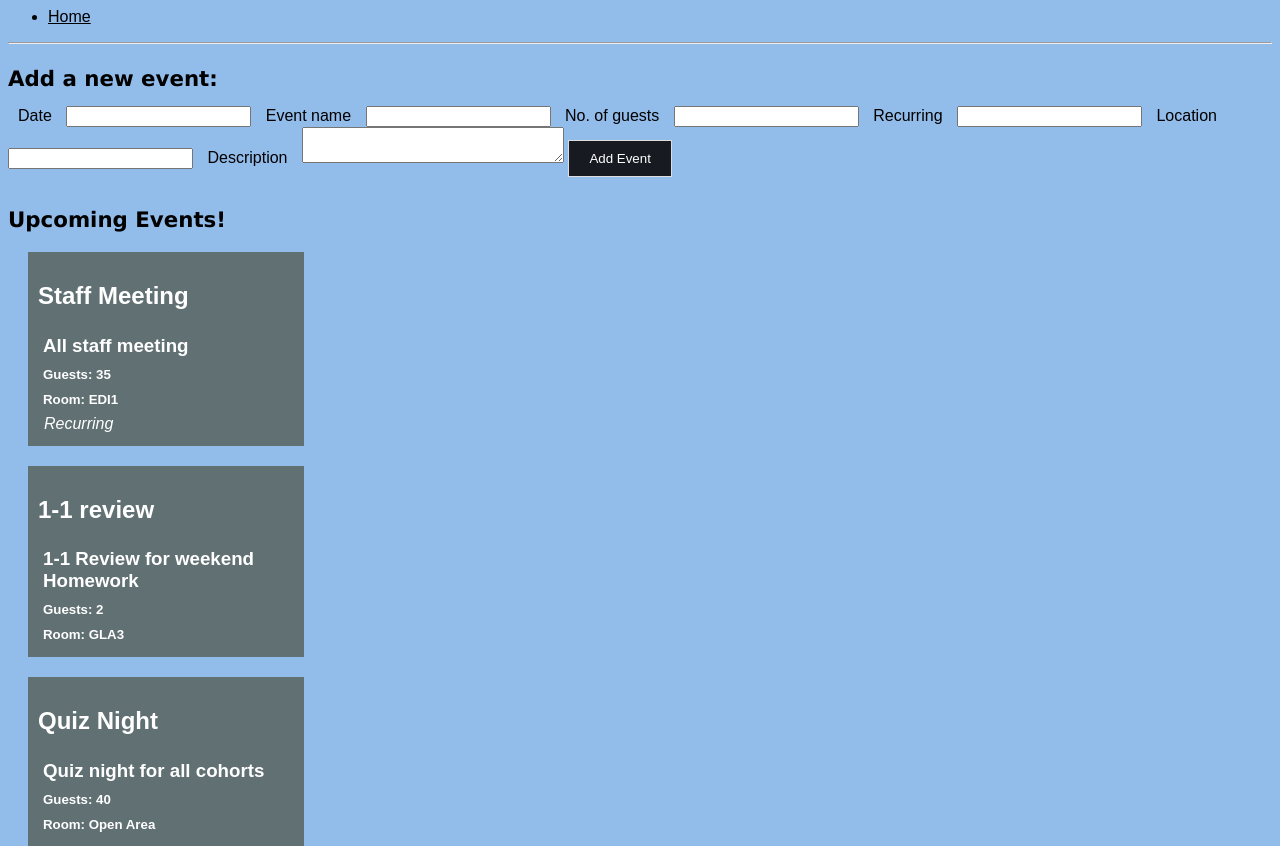
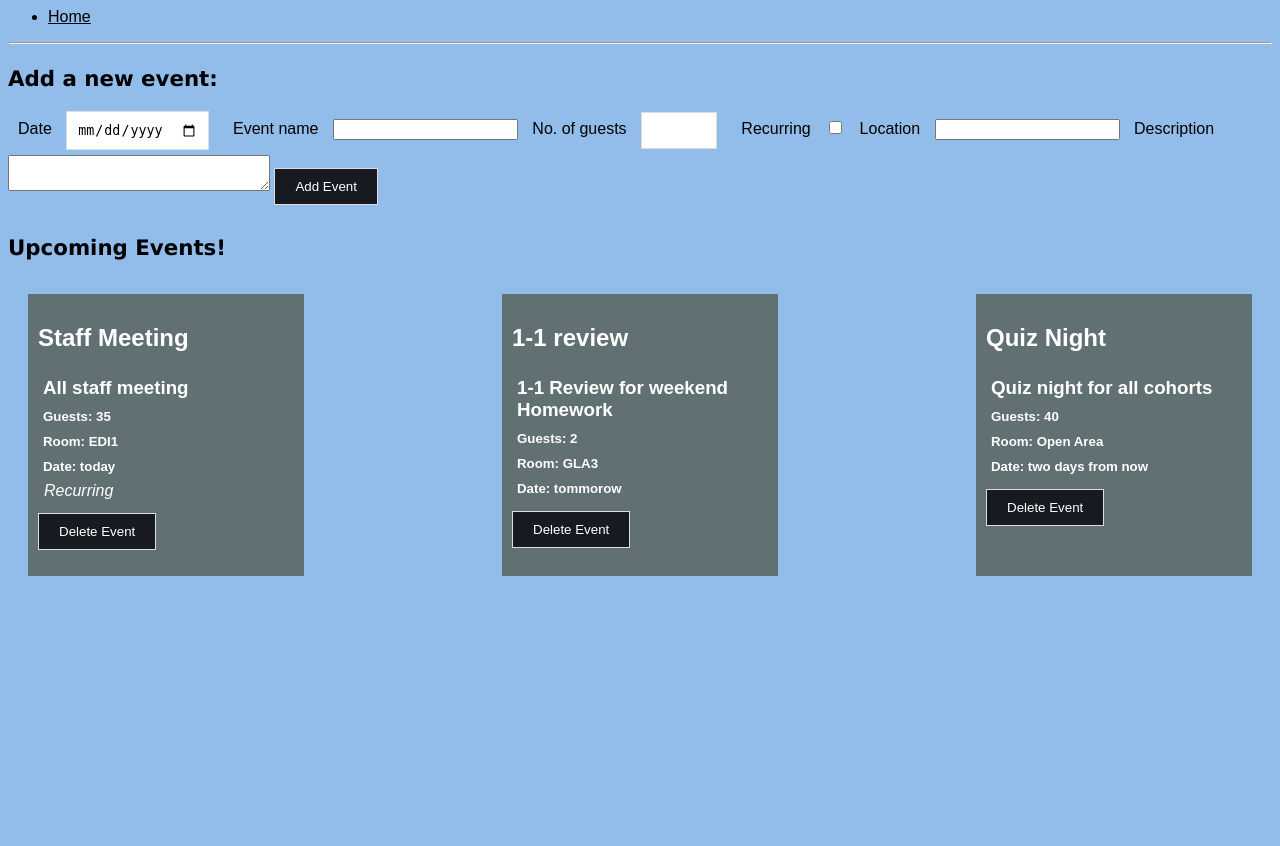
Before and after one commit to bjentwistle/wk3day4_optional_Flask_lab, a Flask app: page /events in a window 1280 px wide. Shown: the top 846 px of the page. After the commit the page ends 576 px from the top, so only its background shows below. Run offline with Flask 3, Linux system fonts and the light colour scheme.

Commit message:
finally added delete event option and got it working

```diff
--- a/start_point/controllers/controller.py
+++ b/start_point/controllers/controller.py
@@ -1,7 +1,8 @@
-from flask import render_template, request
+from flask import render_template, request, redirect
+import datetime
 from app import app
-from models.events import events, add_new_event
 from models.event import *
+from models.events import *
 
 @app.route('/events')
 def index():
@@ -10,11 +11,19 @@ def index():
 @app.route('/events', methods = ['POST'])
 def add_event():
     date = request.form['date']
+    split_date = date.split("-")
+    date = datetime.date(int(split_date[0]), int(split_date[1]), int(split_date[2]))
     name = request.form['name']
     guests = request.form['guests']
-    recurring = request.form['recurring']
+    recurring = True if 'recurring' in request.form else False # will cause errors if not ticked hence else False is needed.
     room_location = request.form['room_location']
     description = request.form['description']
     new_event = Event(date, name, guests, recurring, room_location, description)
     add_new_event(new_event)
-    return render_template('index.html', title='Home', events=events)
+    return render_template('index.html', title='Home', events=events) #add redirect here instead of render
+
+#add a function to delete an event
+@app.route('/events/delete/<name>', methods =['POST'])
+def delete_an_event_by_name(name):
+    remove_event(name)
+    return redirect('/events')
--- a/start_point/models/events.py
+++ b/start_point/models/events.py
@@ -1,4 +1,5 @@
 from models.event import *
+import datetime
 
 event1 = Event("today", "Staff Meeting", 35,  True, 'EDI1', "All staff meeting")
 event2 = Event("tommorow", "1-1 review", 2,  False, 'GLA3', "1-1 Review for weekend Homework")
@@ -9,3 +10,11 @@ events = [event1, event2, event3]
 
 def add_new_event(event): # this saves the new event from input form to the events list
     events.append(event)
+
+def remove_event(event_name): #This function loops thru all the events in the list above and removes the one with a matching name
+    event_to_delete = None
+    for event in events:
+        if event.name == event_name:
+            event_to_delete = event
+            break
+    events.remove(event_to_delete)
--- a/start_point/static/css/main.css
+++ b/start_point/static/css/main.css
@@ -58,8 +58,7 @@ a {
 .event-container {
   display: flex;
   flex-wrap: wrap;
-  flex-direction: row;
-  justify-content: space-around;
+  justify-content: space-between;
 }
 
 .event {
@@ -69,6 +68,7 @@ a {
   background-color: #617073;
   padding: 10px;
   margin:20px;
+  border: 20px;
 }
 
 .event p, i{
--- a/start_point/templates/index.html
+++ b/start_point/templates/index.html
@@ -15,16 +15,16 @@
         -->
 
     <label class = label for="title">Date</label>
-    <input type="text" name="date" id="date">
+    <input type="date" name="date" id="date">
 
     <label class = label for="title">Event name</label>
     <input type="text" name="name" id="name">
 
     <label class = label for="title">No. of guests</label>
-    <input type="int" name="guests" id="guests">
+    <input type="number" name="guests" id="guests">
 
     <label class = label for="title">Recurring</label>
-    <input type="boolean" name="recurring" id="recurring">
+    <input type="checkbox" name="recurring" id="recurring">
 
     <label class = label for="title">Location</label>
     <input type="text" name="room_location" id="room_location">
@@ -37,18 +37,26 @@
     </a>
 
     <h1>Upcoming Events!</h1>
+    <div class = "event-container">
     {% for event in events %}
+
     <div class="event">
     <h2>{{ event.name }}</h2>
     <h3>{{ event.description }}</h3>
     <h5>Guests: {{ event.guests }}</h5>
     <h5>Room: {{ event.room_location }}</h5>
+    <h5> Date: {{event.date}}</h5>
 
         {% if event.recurring %}
         <p><i>Recurring </i></p>
         {% endif %}
 
+    <form class = 'form-inline' action='/events/delete/{{event.name}}' method= 'post'>
+        <input type = 'submit' value = 'Delete Event'>
+    </form>
+
     </div>
+
     {% endfor %}
 
     </div>
```
Also changed, not shown: start_point/models/event.py (line endings or trailing spaces).
